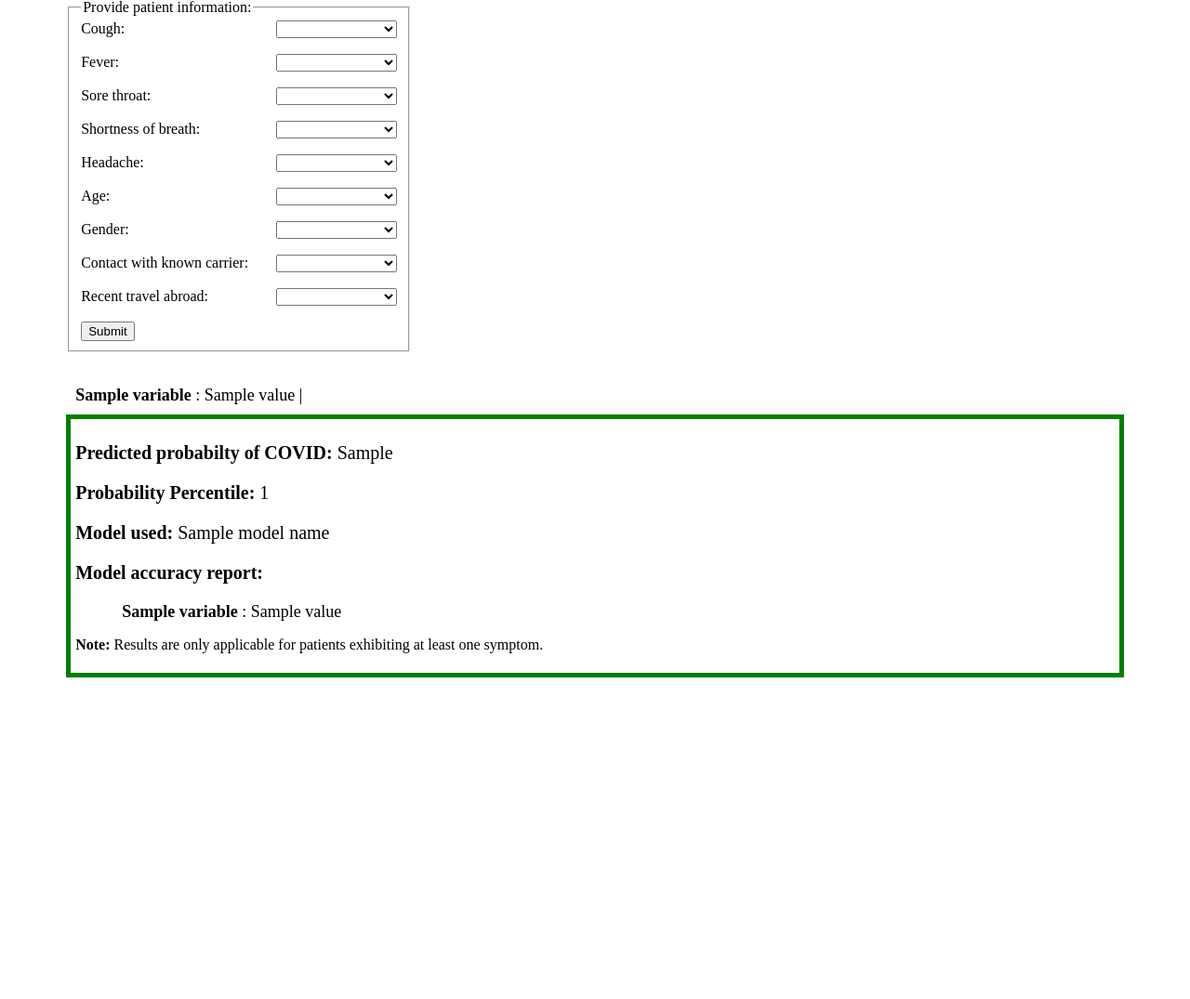
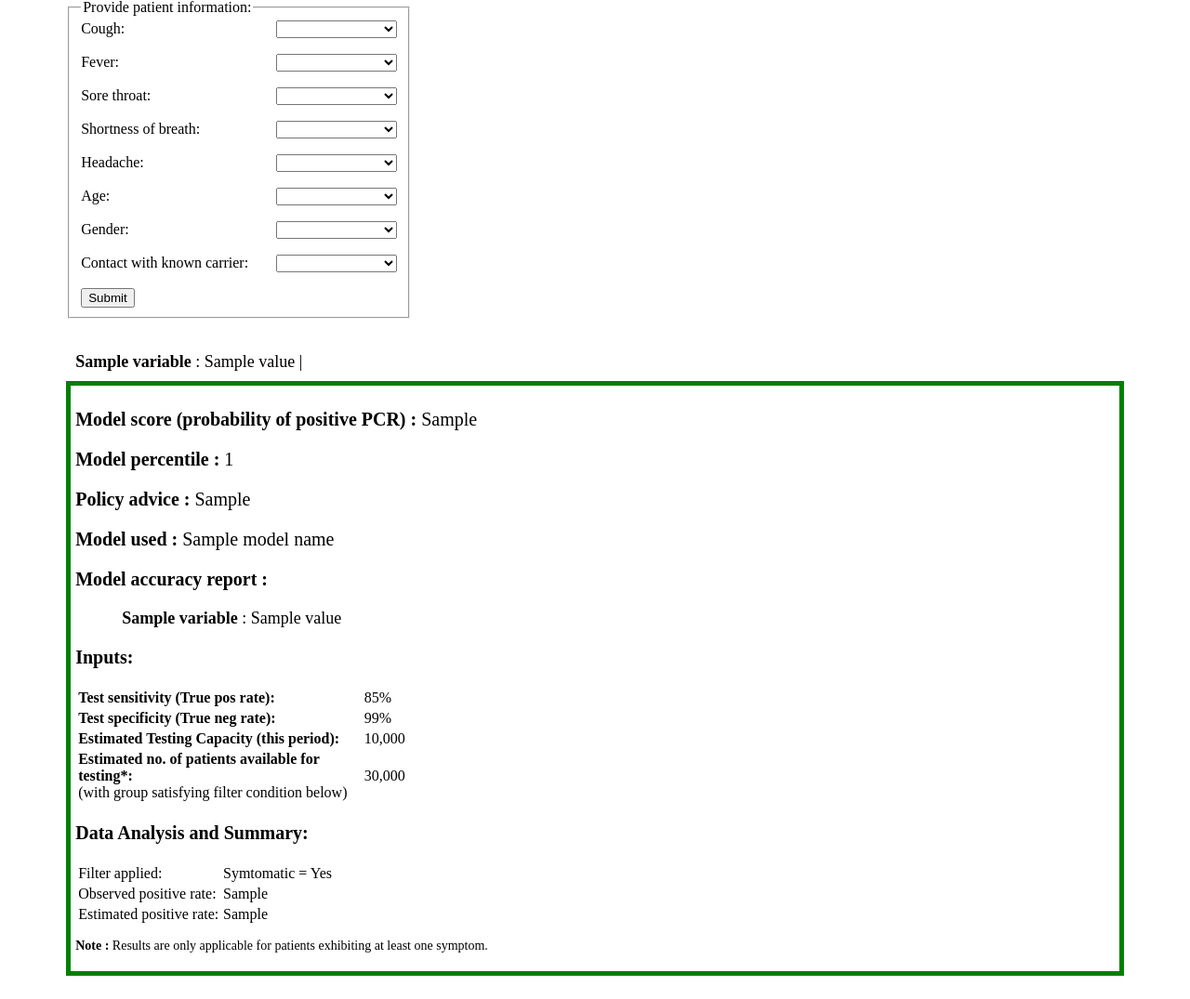
Before and after one commit to nitimkc/covidpredictor-app, a Flask app: template templates/main.html in a window 1280 px wide. Shown: the part 81-1156 px from the top of the page at 93% size. Before the commit the page ends 810 px from the top, so only its background shows below. Run offline with Flask 2, Linux system fonts and the light colour scheme; the template is opened without the code that fills it: most values are stand-ins (such as "Sample title", 1, 10 or a date in 2020); parts of the project's set-up code (start-up, migrations or seed data) failed here and were passed over.

Commit message:
added additional items to html display

```diff
--- a/app.py
+++ b/app.py
@@ -11,10 +11,13 @@ with open(f"model/best_model_prob.pkl", 'rb') as f:
     prob = pickle.load(f)
 with open(f"model/best_model_score.pkl", 'rb') as f:
     score = pickle.load(f)
+# with open(f"model/column_means.pkl", 'rb') as f:
+#     col_means = pickle.load(f)
+col_means = {'cough':None, 'fever':None, 'sore_throat':None, 'shortness_of_breath':None, 'head_ache':None, 'Sixties': 0.123189725, 'Gender': 0.49188364, 'contact': 0.63471705}
 
 # instantiate Flask
-app = Flask(__name__, template_folder='templates')
-# app = Flask('covid_predictor', template_folder='templates')
+# app = Flask(__name__, template_folder='templates')
+app = Flask('covid_predictor', template_folder='templates')
 
 # use Python decorators to decorate a function to map URL to a function
 @app.route('/')
@@ -45,57 +48,61 @@ def results():
         sixtiesplus = request.form['sixtiesplus']
         gender = request.form['gender']
         contact = request.form['contact']
-        abroad = request.form['abroad']
 
         # convert input elements into list and dictionary
-        # input_vars = ['No','Yes','Yes','Yes','Yes','Above 60','Male','Yes','No',]
-        input_vars = [cough, fever, sorethroat, shortnessofbreath, headache, sixtiesplus, gender, contact, abroad,]
-        reg_vars = ['cough', 'fever', 'sorethroat', 'shortnessofbreath', 'headache']
-        dummy_vars = ['sixtiesplus', 'gender', 'contact', 'abroad',]
-        record = dict(zip(reg_vars+dummy_vars, input_vars))
+        # input_vals = ['No','Yes','Yes','Yes','Yes','Above 60','Unknown','Yes',]
+        input_vals = [cough, fever, sorethroat, shortnessofbreath, headache, sixtiesplus, gender, contact,]
+        input_vars = [k for k in col_means]
+        record = dict(zip(input_vars, input_vals))
 
+        # for pretty display
         display_vars = ['Cough', 'Fever', 'Sore throat', 'Shortness of breath', 'Headache',
-                        'Age ', 'Gender', 'Contact with known carrier', 'Recent travel abroad',]
-        display_record = dict(zip(display_vars, input_vars))
+                        'Age ', 'Gender', 'Contact with known carrier',]
+        display_record = dict(zip(display_vars, input_vals))
 
-        map_reg_vals = {'Yes':1, 'No':0}
-        map_dummy_vals = {'Yes':[1,0], 'No':[0,0],'Unknown':[0,1],
-                            'Below 60':[0,0], 'Above 60':[1,0],
-                            'Male':[0,0], 'Female':[1,0],}
+        # process record to fit model requirement
+        maps = {'Yes':1.0, 'No':0.0, 'Male':1.0, 'Female':0.0, 'Above 60':1.0, 'Below 60':0.0}
+        dummy_vars = [k for k,v in col_means.items() if v!=None]
 
-        reg_X = [map_reg_vals.get(j,j)  for i,j in record.items() if i in reg_vars]
-        dummy_X = [map_dummy_vals.get(j,j)  for i,j in record.items() if i in dummy_vars]
-        X = reg_X + dummy_X
+        processed_record = dict(zip(record.keys(), [maps.get(j,j)  for i,j in record.items() if i in record.keys()]))
+        X = {}
+        for i in processed_record:
+            if i in dummy_vars:
+                if processed_record[i] in [0,1]:               # if contains values other than 0 and 1
+                    X[i] = processed_record[i]
+                    X[i+'_1'] = 0.0                # create new dummy column, 1=missing in original
+                else:
+                    X[i] = col_means[i]            # fill value other than 0 and 1 with mean
+                    X[i+'_1'] = 1.0
+            else:
+                X[i] = processed_record[i]
+        X = list(X.values())
 
         if sum(X[:5])==0:
             predicted_covid_prob = False
             prob_percentile = False
             model_name = False
             model_score = False
+            obs_posrate = False
+            est_posrate = False
+            policy_advice = False
         else:
-            X_all = []
-            for i in X:
-                if type(i)==list:
-                    X_all.extend(i)
-                else:
-                    X_all.append(i)
-
-            # prepare X for sklearn model
-            X_int = np.array(X_all)
-            if len(X_int.shape) == 1:
-                X_int = X_int.reshape(1,-1)
+            X = np.array(X).reshape(1,-1)
 
             # pass X to predict y
-            y = model.predict_proba( X_int )[:,1]
+            y = model.predict_proba( X )[:,1]
             y_percentile = np.round( stats.percentileofscore(prob[:, 1], y),1 )
 
             predicted_covid_prob = '% '.join(map(str, np.append(np.round(y*100, 1), '') ))
             prob_percentile = str(y_percentile)
             model_name = re.sub(r"(\w)([A-Z])", r"\1 \2", score['name'])
-            model_score = score #'% '.join(map(str, np.append(np.round(score['auc']*100, 2), '') ))
             model_score = dict((k, score[k]) for k in ('sensitivity', 'specificity', 'accuracy', 'auc'))
             for k,v in model_score.items():
-                model_score[k] = '% '.join(map(str, np.append(np.round(v*100, 1), '') ))
+                model_score[k] = str(np.round(v*100,1))+'%'
+            obs_posrate = str(np.round(score['positiverate']*100,1))+'%'
+            est_posrate = (score['positiverate']-1+.99)/(.85-1+.99)
+            est_posrate = str(np.round(est_posrate*100,1))+'%'
+            policy_advice = np.where( y_percentile>(1-10000/30000), "Test", "Do Not Test")
 
         # pass input variables and "predicted_prob" to the "render_template" function
         # display the predicted value on the webpage by rendering the "resultsform.html" file
@@ -104,11 +111,14 @@ def results():
                                 prediction_prob=predicted_covid_prob,
                                 prediction_prob_percentile=prob_percentile,
                                 model_name=model_name,
-                                model_score=model_score)
+                                model_score=model_score,
+                                obs_posrate=obs_posrate,
+                                est_posrate=est_posrate,
+                                policy_advice=policy_advice)
 
 # app.run() will start running the app on the host “localhost” on the port number 9999
 # "debug": - during development the Flask server can reload the code without restarting the app
 #          - also outputs useful debugging information
 # visiting http://localhost:9999/ will render the "predictorform.html" page.
-if __name__ == "main":
-    app.run("localhost", "9999", debug=True)
+# if __name__ == "main":
+app.run("localhost", "9999", debug=True)
--- /dev/null
+++ b/model/data_info.txt
@@ -0,0 +1,4 @@
+{
+'features': ['cough', 'fever', 'sore_throat', 'shortness_of_breath', 'head_ache', 'Sixties', 'Gender', 'contact'],
+'target': 'testresult',
+}
--- a/templates/main.html
+++ b/templates/main.html
@@ -110,14 +110,6 @@ form {
             <option>Unknown</option>
         </select> <br>
         <br>
-        Recent travel abroad:
-        <select name="abroad" required>
-            <option></option>
-            <option>Yes</option>
-            <option>No</option>
-            <option>Unknown</option>
-        </select> <br>
-        <br>
         <input type="submit" value="Submit">
         </fieldset>
 
@@ -132,18 +124,50 @@ form {
         </div>
         <div class="displayresult">
         {% if prediction_prob %}
-            <p style="font-size:20px"> <strong>Predicted probabilty of COVID: </strong>{{ prediction_prob }}</p>
-            <p style="font-size:20px"> <strong>Probability Percentile: </strong>{{ prediction_prob_percentile }}</p>
-            <p style="font-size:20px"> <strong>Model used: </strong>{{ model_name }}</p>
+            <p style="font-size:20px"> <strong>Model score (probability of positive PCR) : </strong>{{ prediction_prob }}</p>
+            <p style="font-size:20px"> <strong>Model percentile : </strong>{{ prediction_prob_percentile }}</p>
+            <p style="font-size:20px"> <strong>Policy advice : </strong>{{ policy_advice }}</p>
+            <p style="font-size:20px"> <strong>Model used : </strong>{{ model_name }}</p>
             {% if model_score %}
-                <p style="font-size:20px"> <strong>Model accuracy report: </strong></p>
+                <p style="font-size:20px"> <strong>Model accuracy report : </strong></p>
                     <div class=displayscore>
                         {% for variable, value in model_score.items() %}
                             <b>{{ variable }}</b> : {{ value }}<br>
                         {% endfor %}
                     </div>
             {% endif %}
-            <p style="font-size:16px"> <strong>Note:</strong> Results are only applicable for patients exhibiting at least one symptom.</p>
+
+            <p style="font-size:20px"> <strong>Inputs:</strong> </p>
+             <table style="width:32%; font-size:16px;">
+                <tr>
+                    <td><strong>Test sensitivity (True pos rate):</strong> </td><td>85%</td>
+                </tr>
+                <tr>
+                    <td><strong>Test specificity (True neg rate):</strong> </td><td>99%</td>
+                </tr>
+                <tr>
+                    <td><strong>Estimated Testing Capacity (this period):</strong> </td><td>10,000</td>
+                </tr>
+                <tr>
+                    <td><strong>Estimated no. of patients available for testing*:</strong> <br>
+                                (with group satisfying filter condition below)</td><td>30,000</td>
+                </tr>
+                </table>
+
+            <p style="font-size:20px"> <strong>Data Analysis and Summary:</strong> </p>
+            <table style="width:25%; font-size:16px;">
+                <tr>
+                    <td>Filter applied:</td><td>Symtomatic = Yes </td>
+                </tr>
+                <tr>
+                    <td>Observed positive rate:</td><td>{{obs_posrate}}</td>
+                </tr>
+                <tr>
+                    <td>Estimated positive rate:</td><td>{{est_posrate}}</td>
+                </tr>
+                </table>
+
+            <p style="font-size:14px"> <strong>Note :</strong> Results are only applicable for patients exhibiting at least one symptom.</p>
         {% else %}
             Results not applicable, at least one symptom must be present. <br>
         {% endif %}
```
Also changed, not shown: extra/v2app.py (added, +119 -0 lines), extra/v2main.html (added, +98 -0 lines), test.py (added, +16 -0 lines), 4 other files.
